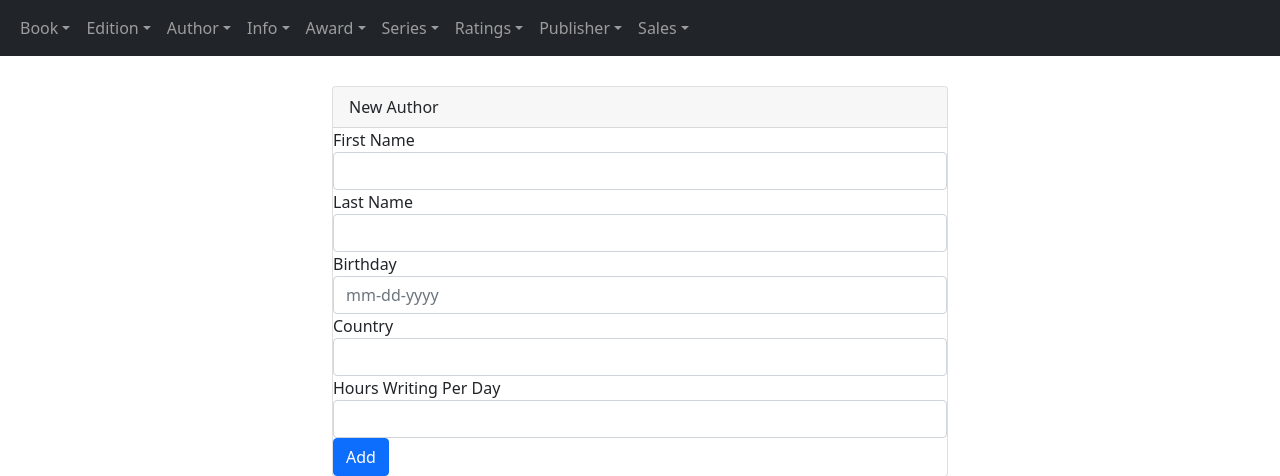
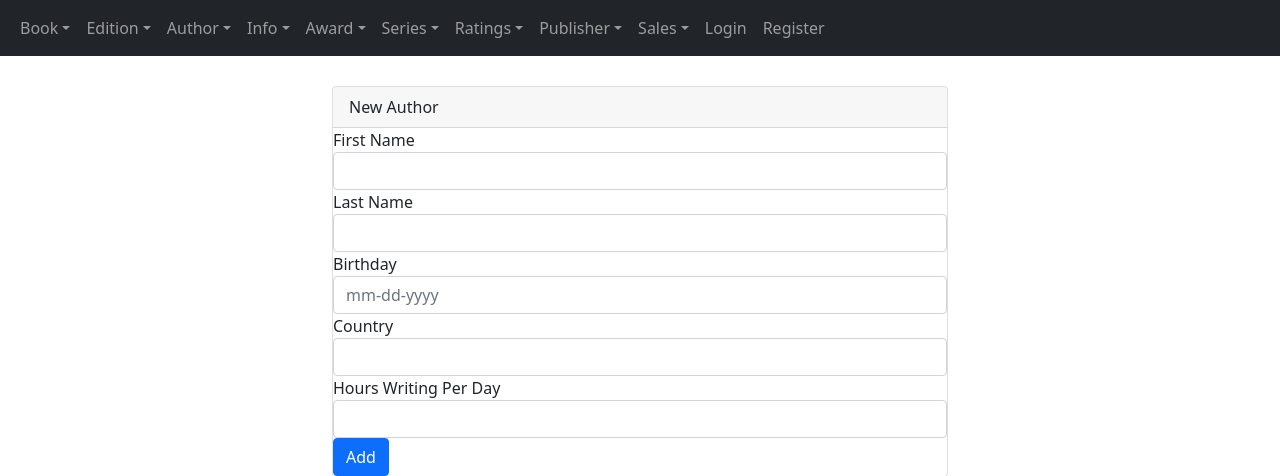
Before and after one commit to esadakcam/BookshopProject, a Flask app: page /author/addauthor in a window 1280 px wide. Shown: the top 476 px of the page. Run offline with Flask 2, Linux system fonts and the light colour scheme.

Commit message:
login implemented

```diff
--- a/server.py
+++ b/server.py
@@ -5,15 +5,16 @@ from base64 import b64encode
 from RegisterForm import RegisterForm
 from passlib.hash import sha256_crypt
 from LoginForm import LoginForm
+from functools import wraps
 
 # TODO: Author-Book dogru mu kontrol et
+
+# TODO:logout implenment et
 app = Flask(__name__)
 db = Database("Bookshop.db")
 
-# TODO: Kullanilmadi kullan
 
-
-def logged(function):  # add wishlistte kullanılcak
+def require_login(function):  # add wishlistte kullanılcak
     @wraps(function)
     def decorated_function(*args, **kwargs):
         if "logged_in" in session:
@@ -131,8 +132,10 @@ def update_author(key):
 
 
 @app.route("/book/make_fav<string:key>")
+@require_login
 def make_fav(key):
-    db.make_fav(session["username"], key)
+    message = db.make_fav(session["username"], key)
+    flash(message)
     return redirect(url_for("showbooks"))
 
 
--- a/templates/includes/navbar.html
+++ b/templates/includes/navbar.html
@@ -105,8 +105,20 @@
 
                     </ul>
                 </li>
+                {%if session["logged_in"]%}
+                <li class="nav-item">
+                    <a class="nav-link" href="/logout">Logout</a>
+                </li>
+                {%else%}
+                <li class="nav-item">
+                    <a class="nav-link" href="/login">Login</a>
+                </li>
+                <li class="nav-item">
+                    <a class="nav-link" href="/register">Register</a>
+                </li>
+                {%endif%}
+            </ul>
 
-            </ul>
 
         </div>
     </div>
```
Also changed, not shown: Database.py (+11 -2 lines), Bookshop.db.
